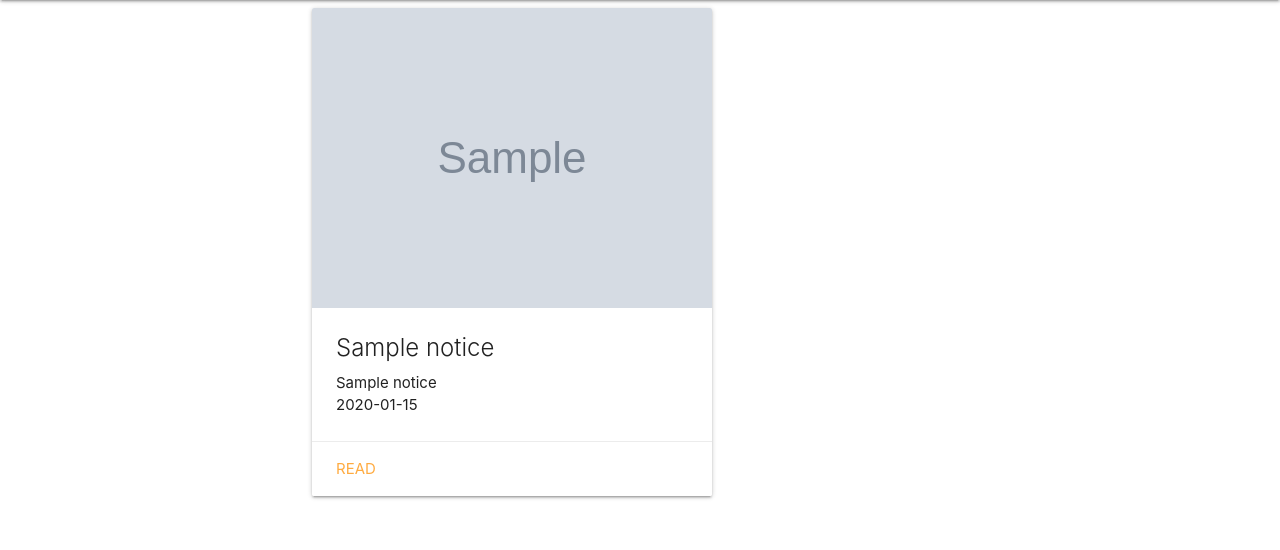
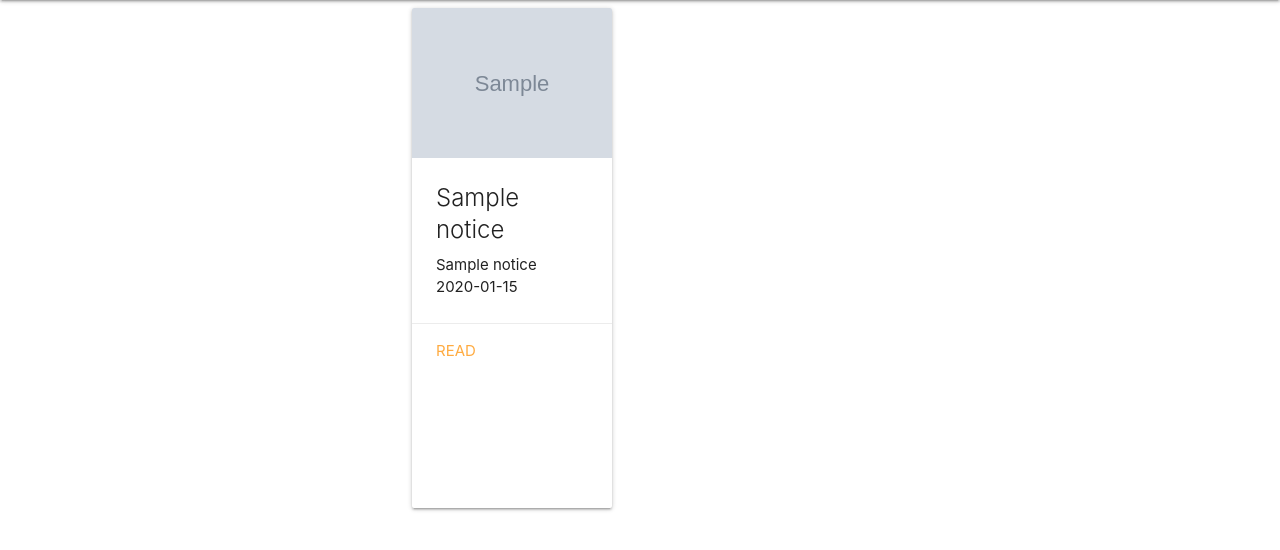
Before and after one commit to DyogoBendo/atividade-flask, a Flask app: page / in a window 1280 px wide. Shown: the part 64-614 px from the top of the page. Run offline with Flask 2, Linux system fonts and the light colour scheme; tables that the repository leaves empty hold one stand-in row (values such as "Sample post"); grey boxes marked "Sample" are stand-in pictures.

Commit message:
testando

```diff
--- a/static/styles/index.css
+++ b/static/styles/index.css
@@ -2,7 +2,6 @@
     width: 80%;
     display: flex;
     justify-content: center;
-    align-items: center;
 }
 
 .icone{
@@ -12,3 +11,7 @@
     padding: 0;
     margin: 0;
 }
+.noticias .card{
+    width: 200px;
+    height: 500px;
+}
```
